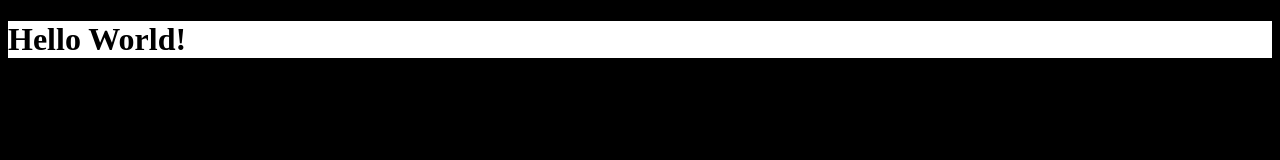
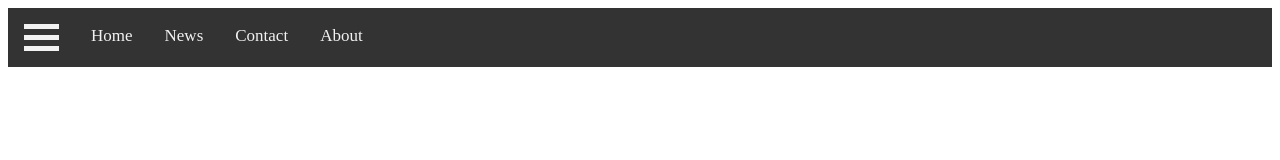
Before and after one commit to Leochan1216/Mezzala_Football_Website, a plain HTML site: page index.html in a window 1280 px wide. Drawn offline with Linux system fonts and the light colour scheme.

Commit message:
Top Nav
Draft of the top navigation bar

```diff
--- a/index.html
+++ b/index.html
@@ -4,8 +4,51 @@
     <meta charset="UTF-8">
     <meta name="viewport" content="width=device-width, initial-scale=1.0">
     <title>Mezzala_Football Home Page</title>
+    <style>
+        .container {
+            float: left;
+            cursor: pointer;
+            padding: 10px 16px;
+        }
+        .bar1, .bar2, .bar3 {
+            width: 35px;
+            height: 5px;
+            background-color: #f2f2f2;
+            margin: 6px 0;
+            transition: 0.4s;
+        }
+        /* Add a black background color to the top navigation */
+        .topnav {
+            background-color: #333;
+            overflow: hidden;
+        }
+        /* Style the links inside the navigation bar */
+        .topnav a {
+        float: left;
+        color: #f2f2f2;
+        text-align: center;
+        padding: 18px 16px;
+        text-decoration: none;
+        font-size: 17px;
+        }
+        /* Change the color of links on hover */
+        .topnav a:hover {
+        background-color: #ddd;
+        color: black;
+        }
+    </style>
 </head>
-<body style="background-color:black;">
-    <h1 style="background-color: white;">Hello World!</h1>
+<body>
+    <div class="topnav">
+        <div class="container">
+            <div class="bar1"></div>
+            <div class="bar2"></div>
+            <div class="bar3"></div>
+        </div>
+        <a class="active" href="#home">Home</a>
+        <a href="#news">News</a>
+        <a href="#contact">Contact</a>
+        <a href="#about">About</a>
+    </div>
 </body>
 </html>
```
